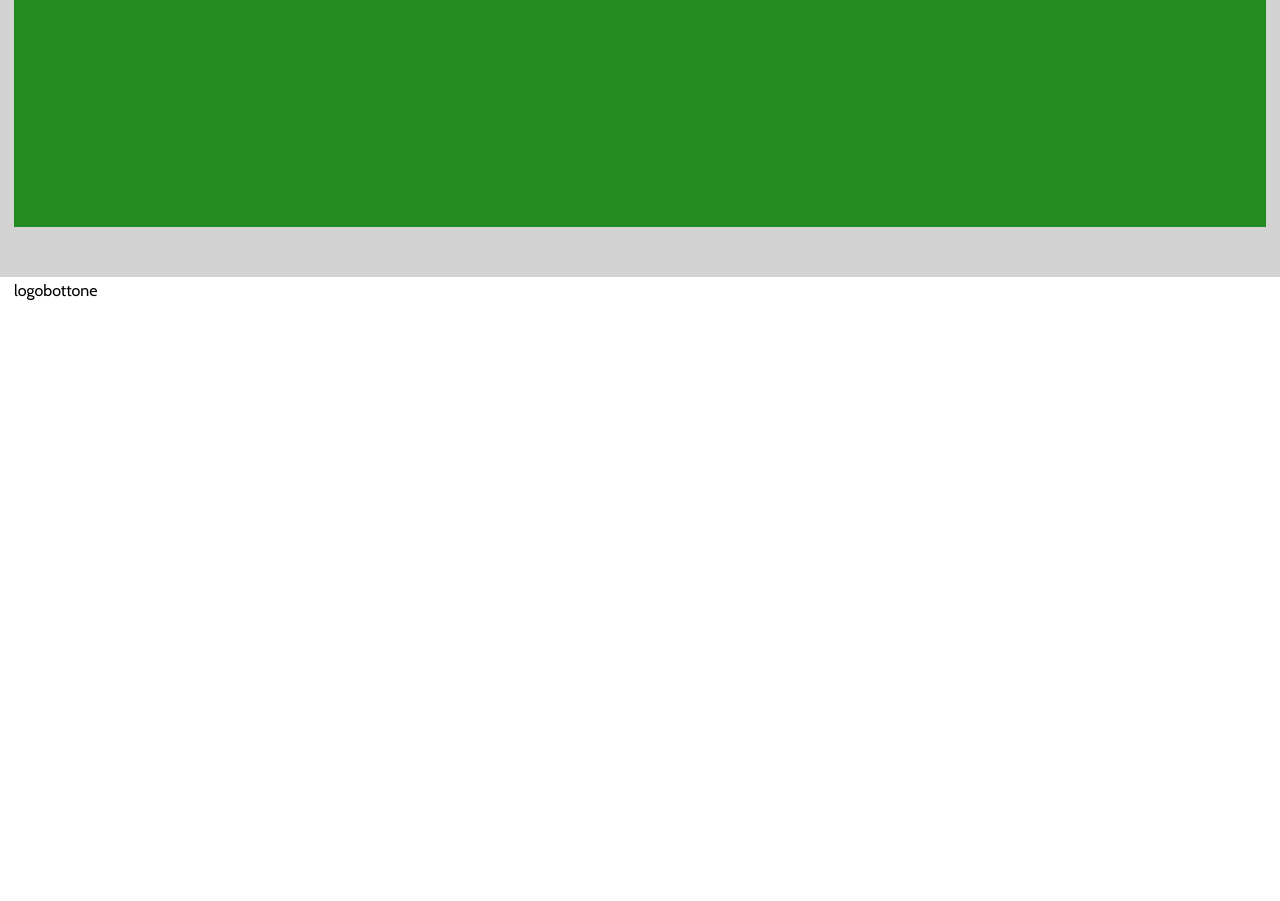
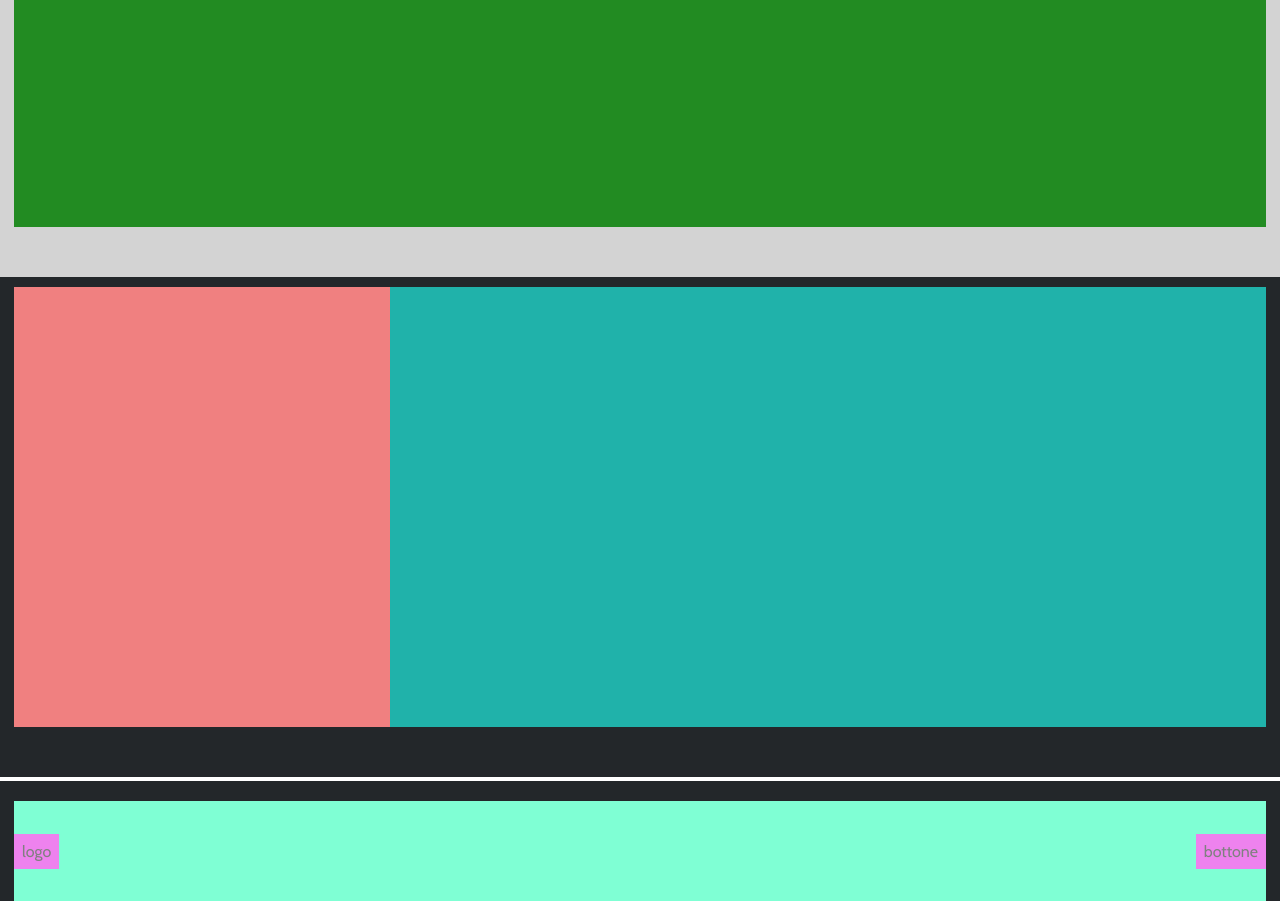
Before and after one commit to LorenzoSeverini/htmlcss-struttura-discord, a plain HTML site: page index.html in a window 1280 px wide. Shown: the part 2855-3756 px from the top of the page. Before the commit the page ends 3155 px from the top, so only its background shows below. Drawn offline with nearby package versions, Linux system fonts and the light colour scheme.

Commit message:
style fix(footer):modifica footer lezione

```diff
--- a/css/style.css
+++ b/css/style.css
@@ -127,18 +127,53 @@ div > a{
 
 }
 
-#footerboxed{
-    max-width: 1920px;
-    height: 772px;
+/* footer diviso in 2 parti */
+
+/* prima parte sezione con colonne 1 grande e 4 uguali */
+
+footer{
     background-color: #23272a;
+}
+
+.footerTop{
+    height: 31.25rem;
+    padding-bottom: 3.125rem;
+    padding-top: .625rem;
+}
+
+.footerTopLeft{
+    background-color: lightcoral;
+    height: 100%;
+    width: 30%;
+}
+
+.footerTopRight{
+    background-color: lightseagreen;
+    height: 100%;
+    width: 70%;
+    display: flex;
+}
+
+.footerColumn{
+    width: calc(100/4);
 }
 
 hr{
     border: 2px solid white;
 }
 
-#bottomNav{
-    max-width: 1252px;
+/* seconda parte footer */
+
+.footerBottom{
     background-color: #7fffd4;
+    height: 6.25rem;
+    margin-top: 1.25rem;
+    justify-content: space-between;
+    align-items: center;
+}
 
+.footerLateralColumn {
+    padding: 0.5rem;
+    background-color: #ee82ee;
+    color: grey;
 }
```
